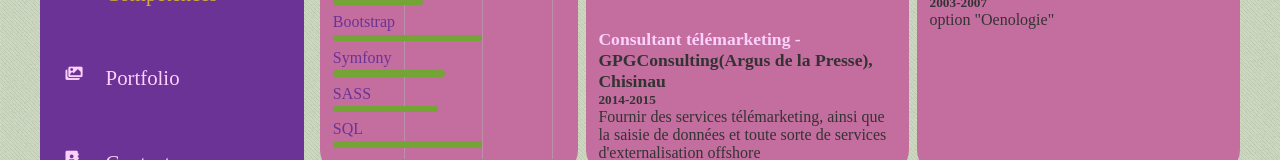
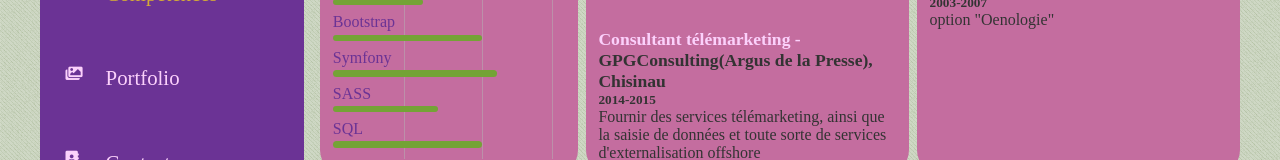
Before and after one commit to cnvvcvlad/cv-react, a React (Create React App) app: page /competences in a window 1280 px wide. Shown: the part 417-577 px from the top of the page. Built offline with nearby package versions, Linux system fonts and the light colour scheme; a web font is replaced by a local one.

Commit message:
updated laguages

```diff
--- a/src/components/knowledges/Languages.js
+++ b/src/components/knowledges/Languages.js
@@ -14,7 +14,7 @@ class Languages extends Component {
         frameworks: [
             { id: 1, value: "React", xp: 1.2 },
             { id: 2, value: "Bootstrap", xp: 2.0 },
-            { id: 3, value: "Symfony", xp: 1.5 },
+            { id: 3, value: "Symfony", xp: 2.2 },
             { id: 4, value: "SASS", xp: 1.4 },
             { id: 5, value: "SQL", xp: 2.0 }
 
```
